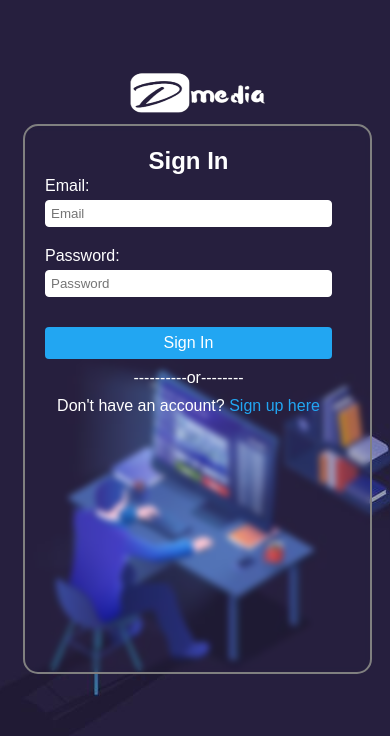
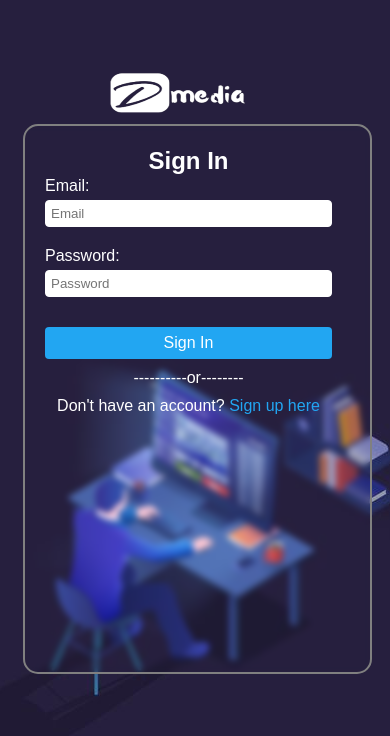
Before and after one commit to ThMizh21/Dmedia, a website with bundled scripts: page index.html in a window 390 px wide. Built offline with nearby package versions, Linux system fonts and the light colour scheme.

Commit message:
login madule css redesign

```diff
--- a/Resource/CSS/index.css
+++ b/Resource/CSS/index.css
@@ -48,7 +48,7 @@
         width: 150px;
         height: 50px;
         margin-top:70px;
-        margin-left: 100px;
+        margin-left: 80px;
     }
 
     .form-box {
```
